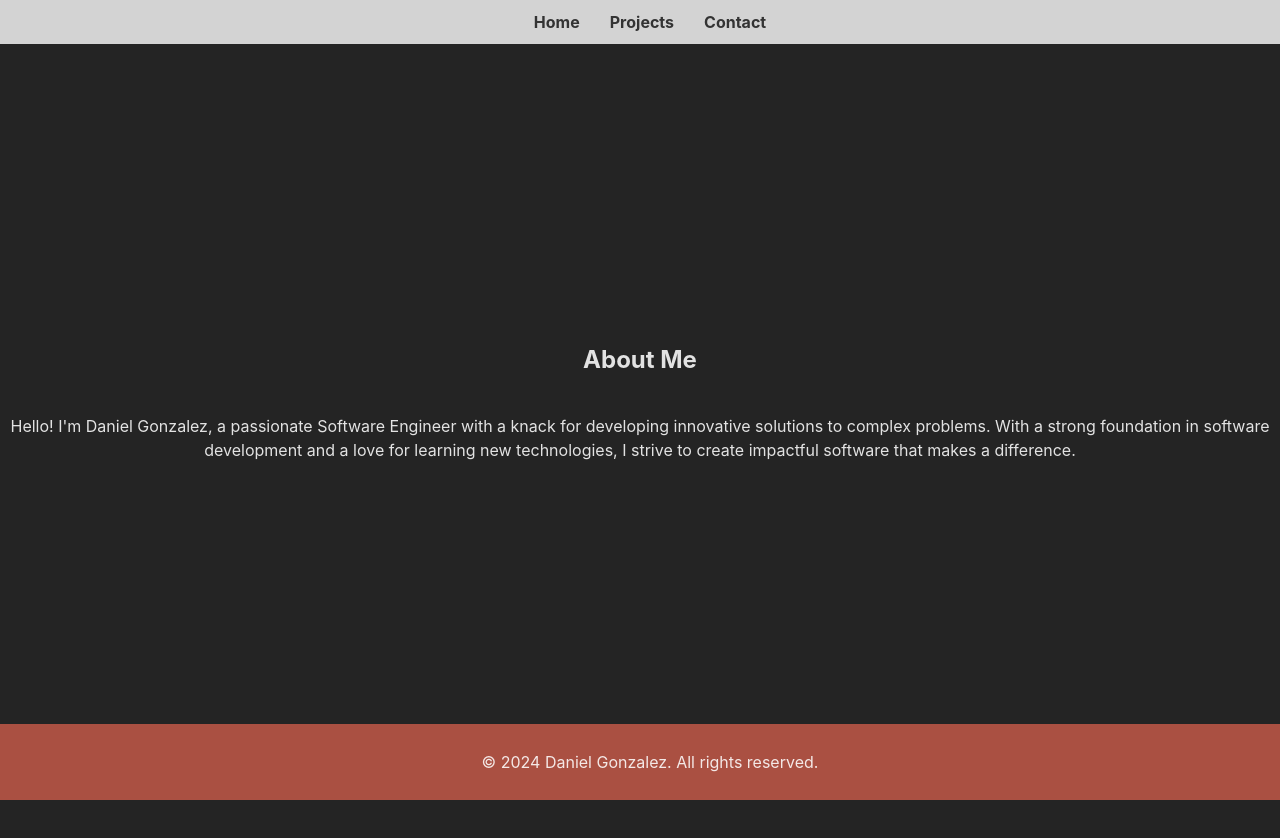
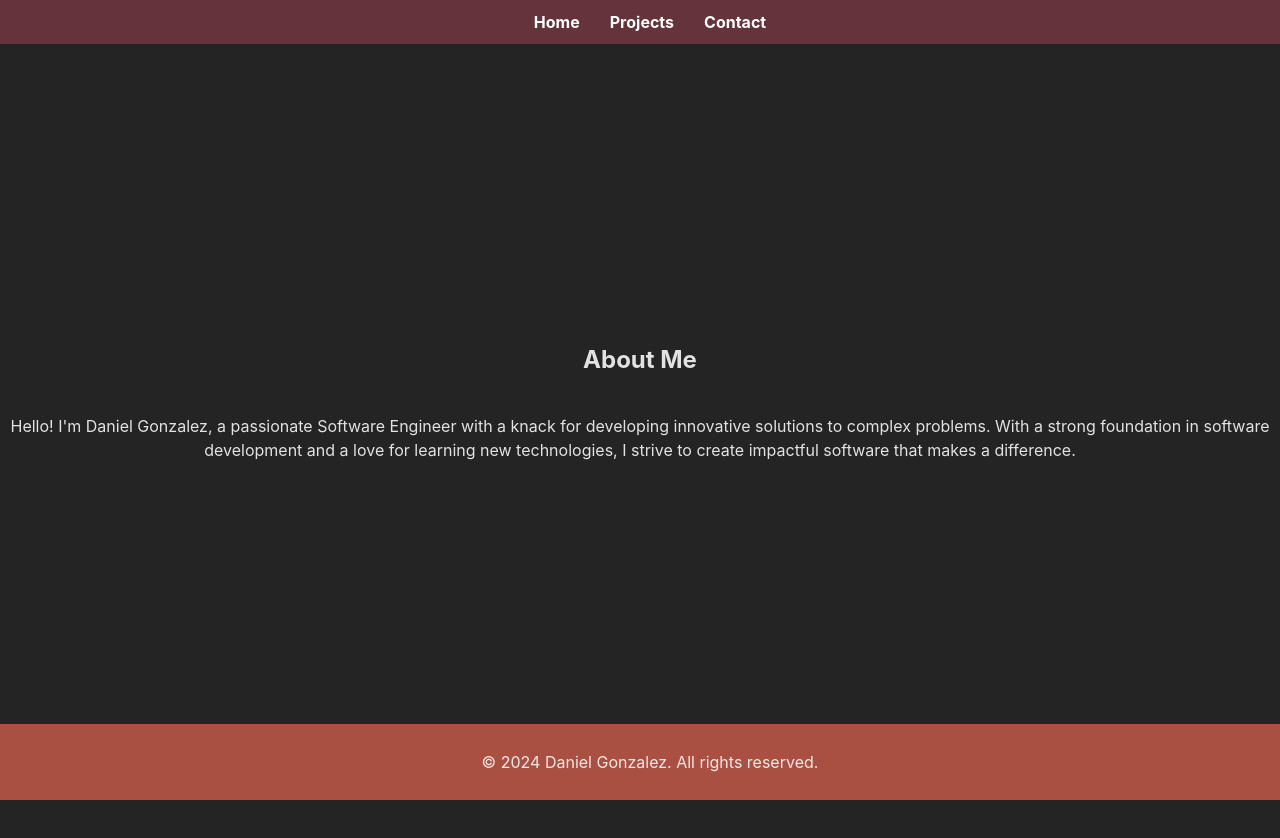
Before and after one commit to daagonzalez/daagonzalez.github.io, a Svelte app: page / in a window 1280 px wide. Shown: the top 838 px of the page. Built offline with nearby package versions, Linux system fonts and the light colour scheme.

Commit message:
fix: navbar colors

```diff
--- a/src/Navbar.svelte
+++ b/src/Navbar.svelte
@@ -20,7 +20,7 @@
         position: fixed;
         top: 0;
         width: 100%;
-        background: rgba(255, 255, 255, 0.8);
+        background-color: rgba(117, 55, 66, 0.8);
         padding: 10px;
         margin: 0;
         z-index: 1000;
@@ -32,12 +32,12 @@
 
     nav ul li a {
         text-decoration: none;
-        color: #333;
+        color: #fff;
         font-weight: bold;
         cursor: pointer;
     }
 
     nav ul li a:hover {
-        color: #007bff;
+        color: #dfdddd;
     }
 </style>
```
